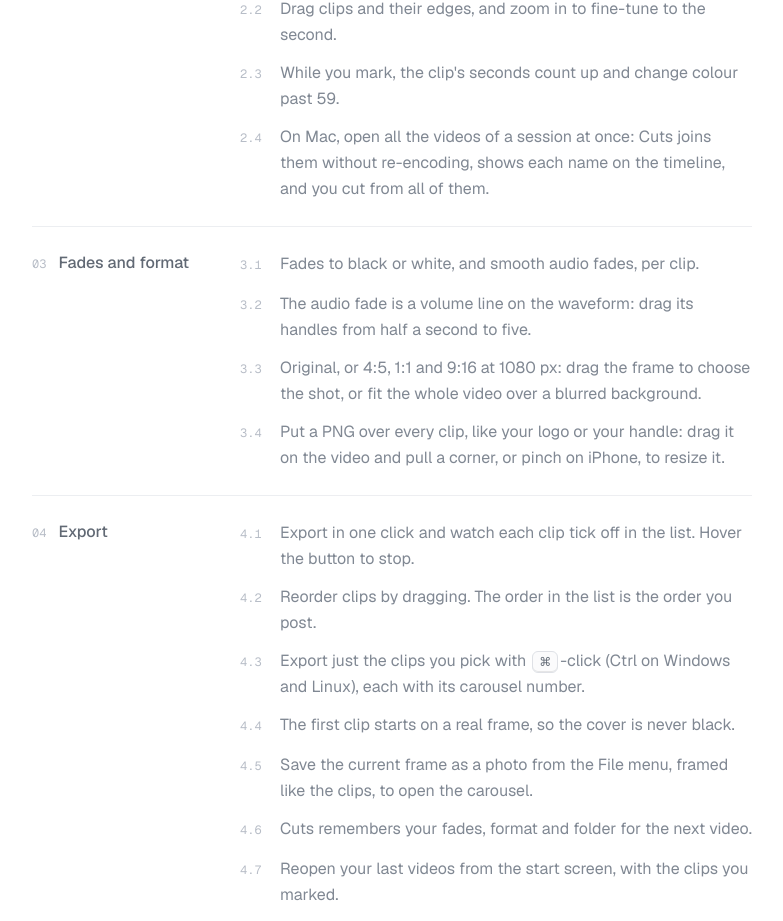
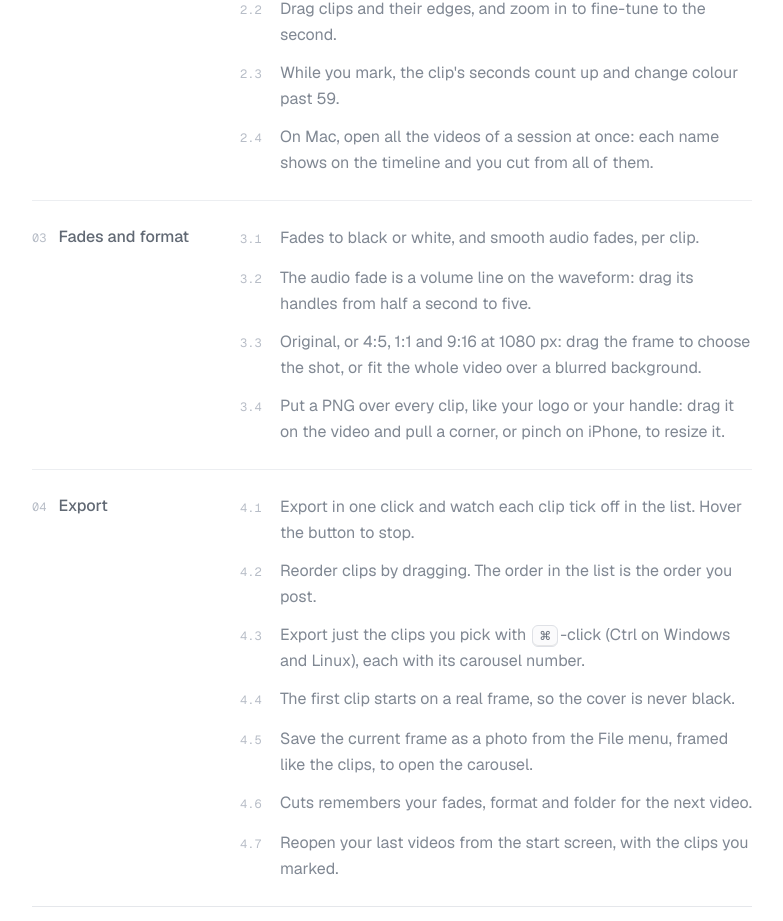
Before and after one commit to vigosan/cuts, a Next.js app in the folder apps/web/: page / in a window 1280 px wide. Shown: the part 4716-5637 px from the top of the page, without its empty margins (248-1031 px from the left). Built offline with nearby package versions, Linux system fonts and the light colour scheme; no server answers.

Commit message:
Describe multi-video sessions without joining on the website

```diff
--- a/apps/web/content.ts
+++ b/apps/web/content.ts
@@ -98,7 +98,7 @@ export const content = {
             "Video frames and the audio waveform, like in a video editor.",
             "Drag clips and their edges, and zoom in to fine-tune to the second.",
             "While you mark, the clip's seconds count up and change colour past 59.",
-            "On Mac, open all the videos of a session at once: Cuts joins them without re-encoding, shows each name on the timeline, and you cut from all of them.",
+            "On Mac, open all the videos of a session at once: each name shows on the timeline and you cut from all of them.",
           ],
         },
         {
@@ -293,7 +293,7 @@ export const content = {
             "Fotogramas del vídeo y forma de onda del audio, como en un editor de vídeo.",
             "Arrastra los clips y sus bordes, y haz zoom para afinar al segundo.",
             "Mientras marcas, los segundos del clip se cuentan y cambian de color al pasar de 59.",
-            "En Mac, abre todos los vídeos de una sesión a la vez: Cuts los junta sin recodificar, muestra cada nombre en la línea de tiempo y cortas de todos.",
+            "En Mac, abre todos los vídeos de una sesión a la vez: cada nombre aparece en la línea de tiempo y cortas de todos.",
           ],
         },
         {
```
Also changed, not shown: 1 other file (tests, documents, lock files or other folders).
